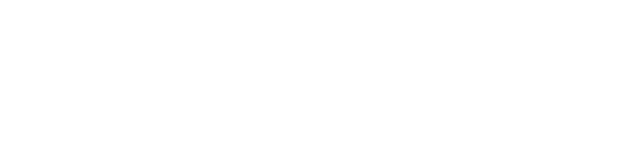
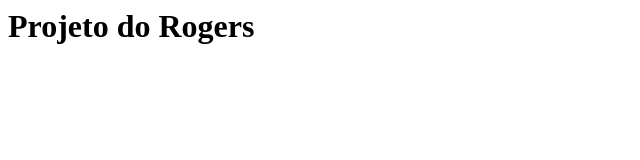
Before and after one commit to rogerscampelo/curso-git, a plain HTML site: page index.html in a window 1280 px wide. Shown: the whole page, without its empty margins (0-640 px from the left). Drawn offline with Linux system fonts and the light colour scheme.

Commit message:
Titulo da pagina

```diff
--- a/index.html
+++ b/index.html
@@ -2,5 +2,6 @@
   <head>
   </head>
   <body>
+	  <h1> Projeto do Rogers</h1>
   </body>
 </html>
```
